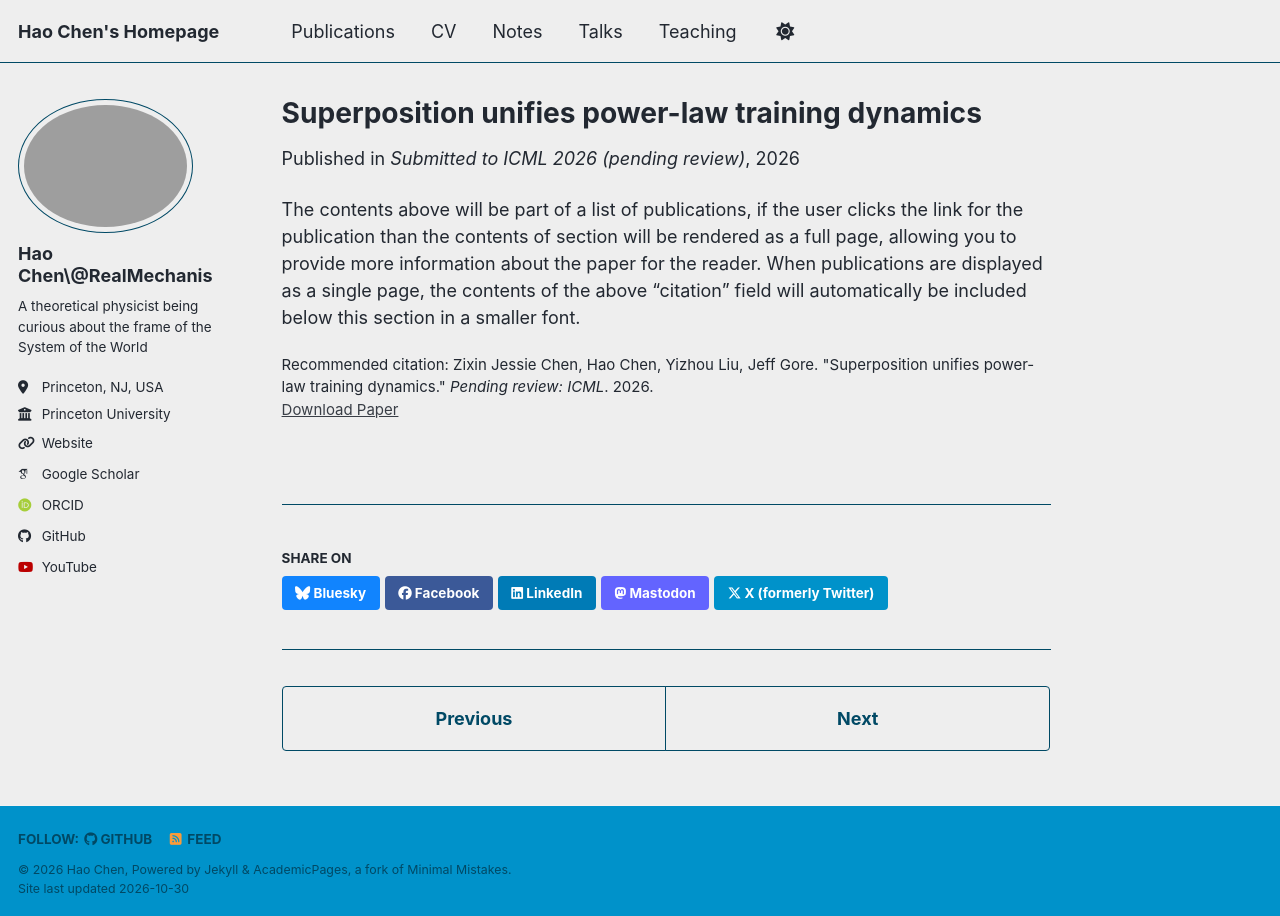
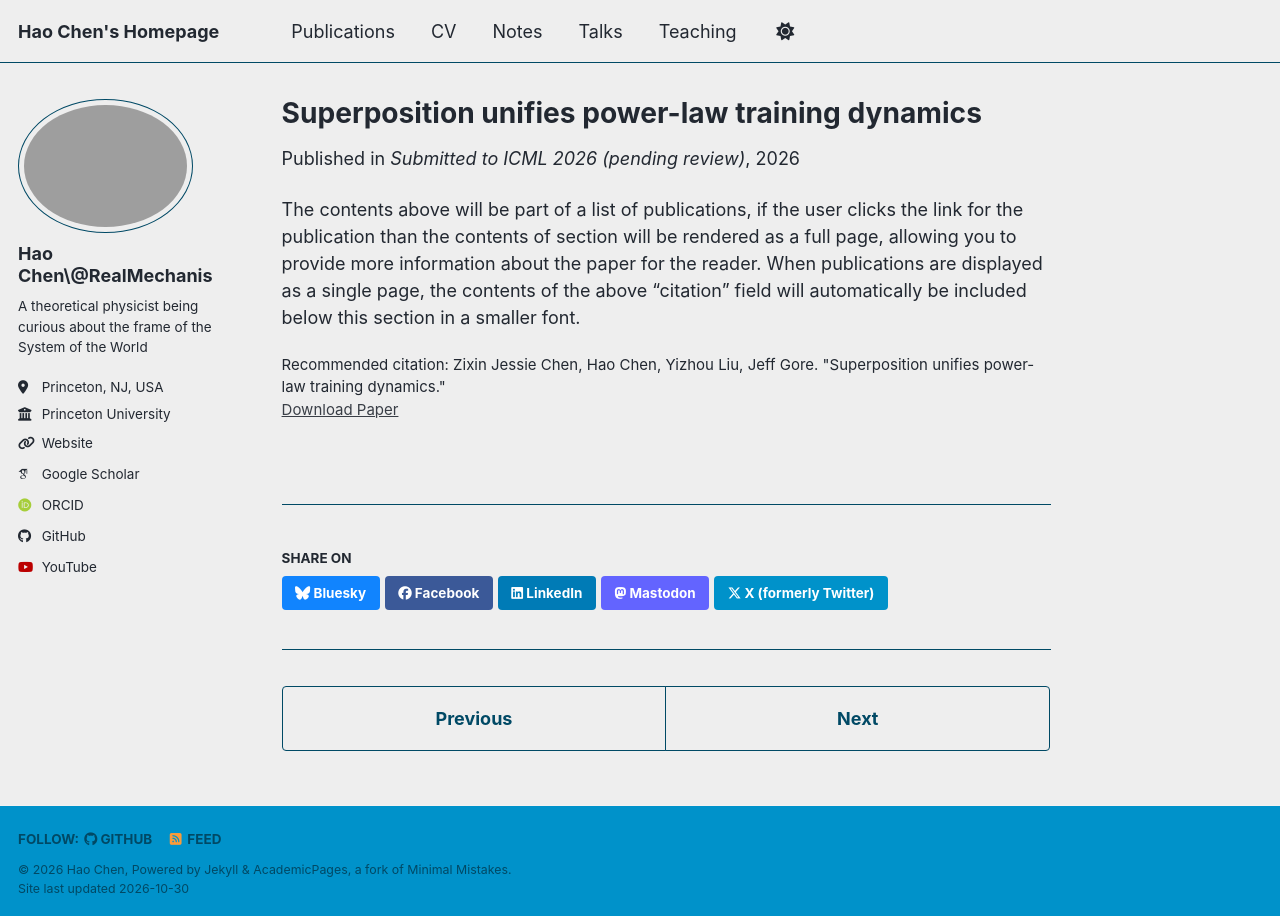
Before and after one commit to HCPrince/HCPrince.github.io, a Jekyll site: the page built from _publications/ICML2026.md, in a window 1280 px wide. Built offline with Jekyll 4.4.1, drawn with Linux system fonts in a browser that asks for light colours; some web fonts are replaced; a script bundle is joined from its source files by our own code; library files that are not in the unit come from our copies.

Commit message:
Correct citation format in ICML2026 publication
Fix citation formatting by removing extra HTML entities.

```diff
--- a/_publications/ICML2026.md
+++ b/_publications/ICML2026.md
@@ -7,7 +7,7 @@
 date: 2026-02-01
 venue: 'Submitted to ICML 2026 (pending review)'
 paperurl: 'https://arxiv.org/abs/2602.01045'
-citation: 'Zixin Jessie Chen, Hao Chen, Yizhou Liu, Jeff Gore. &quot;Superposition unifies power-law training dynamics.&quot; <i>Pending review: ICML</i>. 2026.'
+citation: 'Zixin Jessie Chen, Hao Chen, Yizhou Liu, Jeff Gore. &quot;Superposition unifies power-law training dynamics.&quot'
 ---
 
 The contents above will be part of a list of publications, if the user clicks the link for the publication than the contents of section will be rendered as a full page, allowing you to provide more information about the paper for the reader. When publications are displayed as a single page, the contents of the above "citation" field will automatically be included below this section in a smaller font.
```
